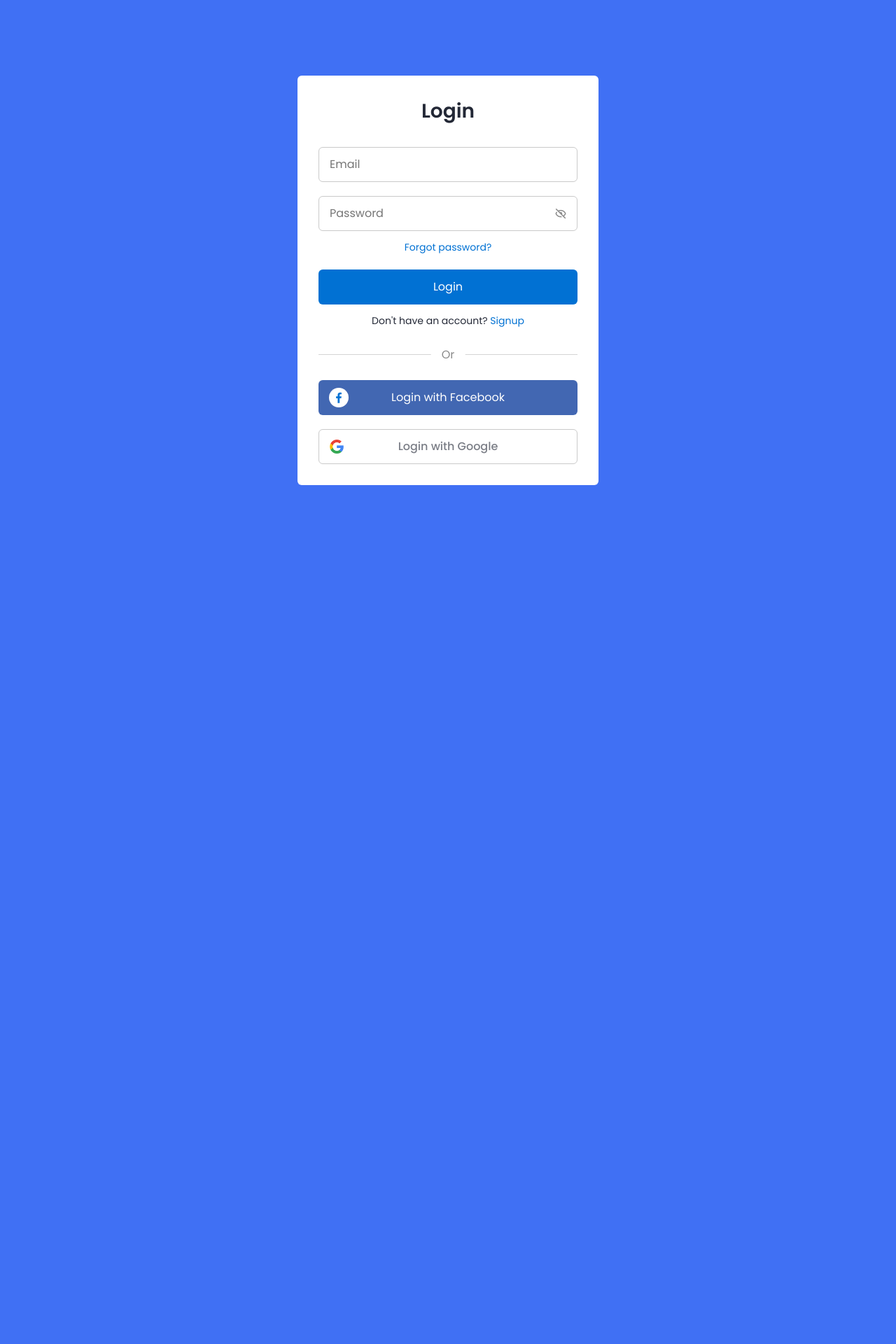
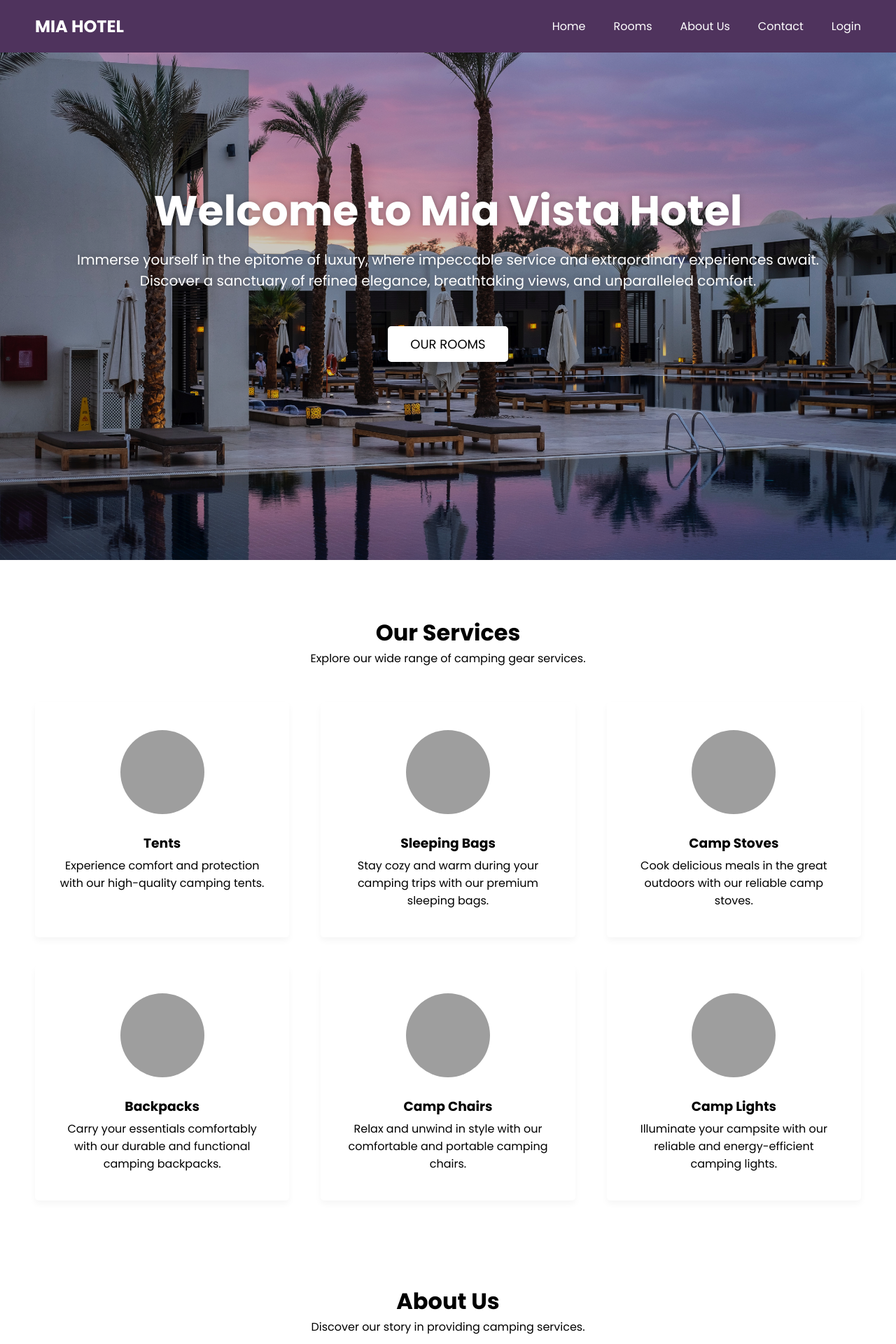
Before and after one commit to MiaTian1024/Hotel-Management-System, a Flask app: page / in a window 1280 px wide. Shown: the top 1920 px of the page at 70% size. Before the commit the page ends 693 px from the top, so only its background shows below. Run offline with Flask 3, Linux system fonts and the light colour scheme; some libraries are stand-ins or nearby versions; grey boxes are pictures that could not be loaded.

Commit message:
homepage setup

```diff
--- a/project/routes.py
+++ b/project/routes.py
@@ -7,7 +7,7 @@ from flask import url_for
 
 @app.route("/")
 def home():
-    return render_template("login.html", title="login")
+    return render_template("home.html", title="login")
 
 @app.route("/dashboard")
 def dashboard():
--- /dev/null
+++ b/project/static/css/home.css
@@ -0,0 +1,361 @@
+
+  header {
+    position: fixed;
+    top: 0;
+    left: 0;
+    z-index: 5;
+    width: 100%;
+    display: flex;
+    justify-content: center;
+    background: #4f335d;
+  }
+
+  .navbar {
+    display: flex;
+    padding: 0 10px;
+    max-width: 1200px;
+    width: 100%;
+    align-items: center;
+    justify-content: space-between;
+  }
+
+  .navbar input#menu-toggler {
+    display: none;
+  }
+
+  .navbar #hamburger-btn {
+    cursor: pointer;
+    display: none;
+  }
+
+  .navbar .all-links {
+    display: flex;
+    align-items: center;
+  }
+
+  .navbar .all-links li {
+    position: relative;
+    list-style: none;
+  }
+
+  .navbar .logo a {
+    display: flex;
+    align-items: center;
+    margin-left: 0;
+  }
+
+  header a, footer a {
+    margin-left: 40px;
+    text-decoration: none;
+    color: #fff;
+    height: 100%;
+    padding: 20px 0;
+    display: inline-block;
+  }
+
+  header a:hover, footer a:hover {
+    color: #ddd;
+  }
+
+  .homepage {
+    height: 100vh;
+    width: 100%;
+    position: relative;
+    background: url("../image/cover.jpg");
+    background-position: center 65%;
+    background-size: cover;
+  }
+
+  .homepage::before {
+    content: "";
+    position: absolute;
+    left: 0;
+    top: 0;
+    height: 100%;
+    width: 100%;
+    background: rgba(0, 0, 0, 0.2);
+  }
+
+  .homepage .content {
+    display: flex;
+    height: 85%;
+    z-index: 3;
+    align-items: center;
+    justify-content: center;
+    flex-direction: column;
+  }
+
+  .homepage .content h1 {
+    font-size: 60px;
+    font-weight: 700;
+    margin-bottom: 10px;
+  }
+
+  .homepage .content .text {
+    margin-bottom: 50px;
+    color: #fff;
+    font-size: 20px;
+    text-align: center;
+    text-shadow: 0px 0px 10px rgba(0, 0, 0, 0.3);
+  }
+
+  .content a {
+    color: #000;
+    display: block;
+    text-transform: uppercase;
+    font-size: 18px;
+    margin: 0 10px;
+    padding: 10px 30px;
+    border-radius: 5px;
+    background: #fff;
+    border: 2px solid #fff;
+    transition: 0.4s ease;
+    box-shadow: 0 10px 20px rgba(0, 0, 0, 0.3);
+    text-decoration: none;
+  }
+
+  .content a:hover {
+    color: #fff;
+    background: rgba(255,255,255,0.3);
+  }
+
+  section {
+    display: flex;
+    align-items: center;
+    flex-direction: column;
+    padding: 80px 0 0;
+  }
+
+  section h2 {
+    font-size: 2rem;
+  }
+
+  section > p {
+    text-align: center;
+  }
+
+  section .cards {
+    display: flex;
+    flex-wrap: wrap;
+    max-width: 1200px;
+    margin-top: 50px;
+    padding: 0 10px;
+    justify-content: space-between;
+  }
+
+  section.about {
+    margin: 0 auto;
+    max-width: 1200px;
+  }
+
+  .about .company-info {
+    margin-top: 30px;
+  }
+
+  .about h3 {
+    margin: 30px 0 10px;
+  }
+
+  .about .team {
+    text-align: left;
+    width: 100%;
+  }
+
+  .about .team ul {
+    padding-left: 20px;
+  }
+
+  section .cards .card {
+    background: #fff;
+    padding: 40px 15px;
+    list-style: none;
+    border-radius: 5px;
+    box-shadow: 0px 5px 10px rgba(0, 0, 0, 0.04);
+    margin-bottom: 40px;
+    width: calc(100% / 3 - 30px);
+    text-align: center;
+  }
+
+  .portfolio .cards .card {
+    padding: 0 0 20px;
+  }
+
+  .services .card img {
+    width: 120px;
+    height: 120px;
+    margin-bottom: 20px;
+    border-radius: 100%;
+    object-fit: cover;
+  }
+
+  .portfolio .card img {
+    width: 100%;
+    padding-bottom: 10px;
+    aspect-ratio: 16 / 9;
+    object-fit: cover;
+    border-radius: 7px;
+  }
+
+  .cards .card p {
+    padding: 0 15px;
+    margin-top: 5px;
+  }
+
+  .about .row {
+    padding: 0 10px;
+  }
+
+  .contact .row {
+    margin: 60px 0 90px;
+    display: flex;
+    max-width: 1200px;
+    width: 100%;
+    align-items: center;
+    justify-content: space-between;
+  }
+
+  .contact .row .col {
+    padding: 0 10px;
+    width: calc(100% / 2 - 50px);
+  }
+
+  .contact .col p {
+    margin-bottom: 10px;
+  }
+
+  .contact .col p i {
+    color: #7a7a7a;
+    margin-right: 10px;
+  }
+
+  .contact form input {
+    height: 45px;
+    margin-bottom: 20px;
+    padding: 10px;
+    width: 100%;
+    font-size: 16px;
+    outline: none;
+    border: 1px solid #bfbfbf;
+  }
+
+  .contact form textarea {
+    padding: 10px;
+    width: 100%;
+    font-size: 16px;
+    height: 150px;
+    outline: none;
+    resize: vertical;
+    border: 1px solid #bfbfbf;
+  }
+
+  .contact form button {
+    margin-top: 10px;
+    padding: 10px 20px;
+    font-size: 17px;
+    color: #fff;
+    border: none;
+    cursor: pointer;
+    border-radius: 5px;
+    background: #333;
+    transition: 0.2s ease;
+  }
+
+  .contact form button:hover {
+    background: #525252;
+  }
+
+  footer {
+    width: 100%;
+    display: flex;
+    justify-content: center;
+    background: #000;
+    padding: 20px 0;
+  }
+
+  footer div {
+    padding: 0 10px;
+    max-width: 1200px;
+    width: 100%;
+    display: flex;
+    justify-content: space-between;
+  }
+
+  footer span {
+    color: #fff;
+  }
+
+  footer a {
+    padding: 0;
+  }
+
+  @media screen and (max-width: 860px) {
+    .navbar .all-links {
+      position: fixed;
+      left: -100%;
+      width: 300px;
+      display: block;
+      height: 100vh;
+      top: 75px;
+      background: #333;
+      transition: left 0.3s ease;
+    }
+
+    .navbar #menu-toggler:checked~.all-links {
+      left: 0;
+    }
+
+    .navbar .all-links li {
+      font-size: 18px;
+    }
+
+    .navbar #hamburger-btn {
+      display: block;
+    }
+
+    section > p {
+      text-align: center;
+    }
+
+    section .cards .card {
+      width: calc(100% / 2 - 15px);
+      margin-bottom: 30px;
+    }
+
+    .homepage .content h1 {
+      font-size: 40px;
+      font-weight: 700;
+      margin-bottom: 10px;
+    }
+
+    .homepage .content .text {
+      font-size: 17px;
+    }
+
+    .content a {
+      font-size: 17px;
+      padding: 9px 20px;
+    }
+
+    .contact .row {
+      flex-direction: column;
+    }
+
+    .contact .row .col {
+      width: 100%;
+    }
+
+    .contact .row .col:last-child {
+      margin-top: 40px;
+    }
+
+    footer a {
+      height: 0;
+    }
+  }
+
+  @media screen and (max-width: 560px) {
+    section .cards .card {
+      width: 100%;
+      margin-bottom: 30px;
+    }
+  }
--- a/project/static/main.css
+++ b/project/static/main.css
@@ -1,12 +1,12 @@
 /* Google Fonts - Poppins */
-@import url('https://fonts.googleapis.com/css2?family=Poppins:wght@300;400;500;600&display=swap');
-
+@import url("https://fonts.googleapis.com/css2?family=Poppins:wght@200;300;400;500;600;700&display=swap");
 @import url("https://fonts.googleapis.com/css2?family=Playfair+Display:wght@400;500;600;700;800;900&display=swap");
 @import url("https://fonts.googleapis.com/css2?family=Plus+Jakarta+Sans:wght@200;300;400;500;600;700;800&display=swap");
 
 /* other css file imports */
-@import url("css/login.css");
-@import url("css/dashboard.css");
+@import url("css/home.css");
+/* @import url("css/login.css"); */
+/* @import url("css/dashboard.css"); */
 
 
 /* CSS variables for reusablity across all files (including above imported) */
--- a/project/templates/base.html
+++ b/project/templates/base.html
@@ -20,5 +20,5 @@
 
          {% block content %}{% endblock %}
 
-    </body>
+  </body>
 </html>
--- a/project/templates/home.html
+++ b/project/templates/home.html
@@ -3,7 +3,7 @@
 {% block content %}
     <header>
       <nav class="navbar">
-        <h2 class="logo"><a href="#">LOGO</a></h2>
+        <h2 class="logo"><a href="#">MIA HOTEL</a></h2>
         <input type="checkbox" id="menu-toggler">
         <label for="menu-toggler" id="hamburger-btn">
           <svg xmlns="http://www.w3.org/2000/svg" viewBox="0 0 24 24" fill="white" width="24px" height="24px">
@@ -13,10 +13,10 @@
         </label>
         <ul class="all-links">
           <li><a href="#home">Home</a></li>
-          <li><a href="#services">Services</a></li>
-          <li><a href="#portfolio">Portfolio</a></li>
+          <li><a href="#rooms">Rooms</a></li>
           <li><a href="#about">About Us</a></li>
-          <li><a href="#contact">Contact Us</a></li>
+          <li><a href="#contact">Contact</a></li>
+          <li><a href="/login">Login</a></li>
         </ul>
       </nav>
     </header>
@@ -24,15 +24,16 @@
     <section class="homepage" id="home">
       <div class="content">
         <div class="text">
-          <h1>Camping Gear and Essentials</h1>
+          <h1>Welcome to Mia Vista Hotel </h1>
           <p>
-            Discover top-quality camping gear for unforgettable outdoor adventures. <br> Gear up and make lasting memories.</p>
+            Immerse yourself in the epitome of luxury, where impeccable service and extraordinary experiences await.
+             <br>  Discover a sanctuary of refined elegance, breathtaking views, and unparalleled comfort.</p>
         </div>
-        <a href="#services">Our Services</a>
+        <a href="#rooms">Our Rooms</a>
       </div>
     </section>
 
-    <section class="services" id="services">
+    <section class="services" id="rooms">
       <h2>Our Services</h2>
       <p>Explore our wide range of camping gear services.</p>
       <ul class="cards">
```
Also changed, not shown: other parts of project/templates/home.html (+0 -37 lines), project/static/image/cover.jpg (added), project/static/image/logo.png, 1 other file.
